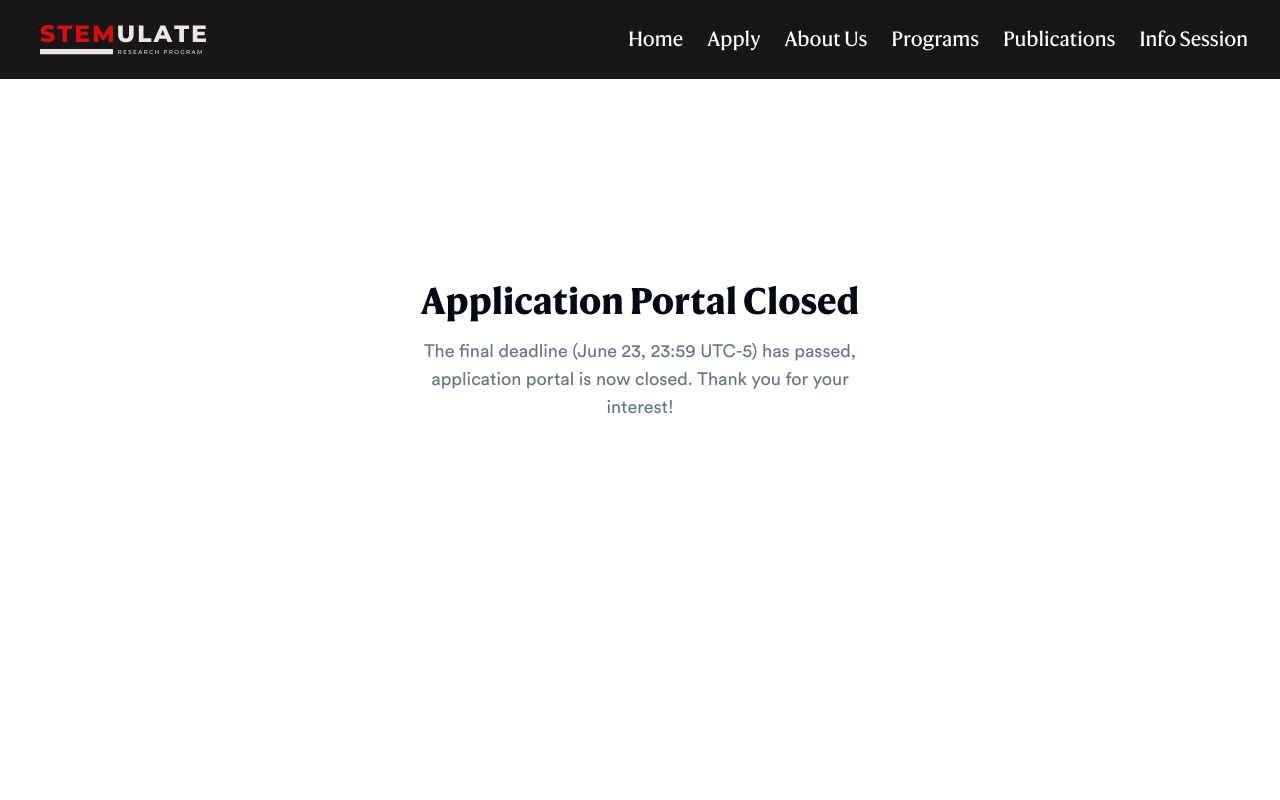
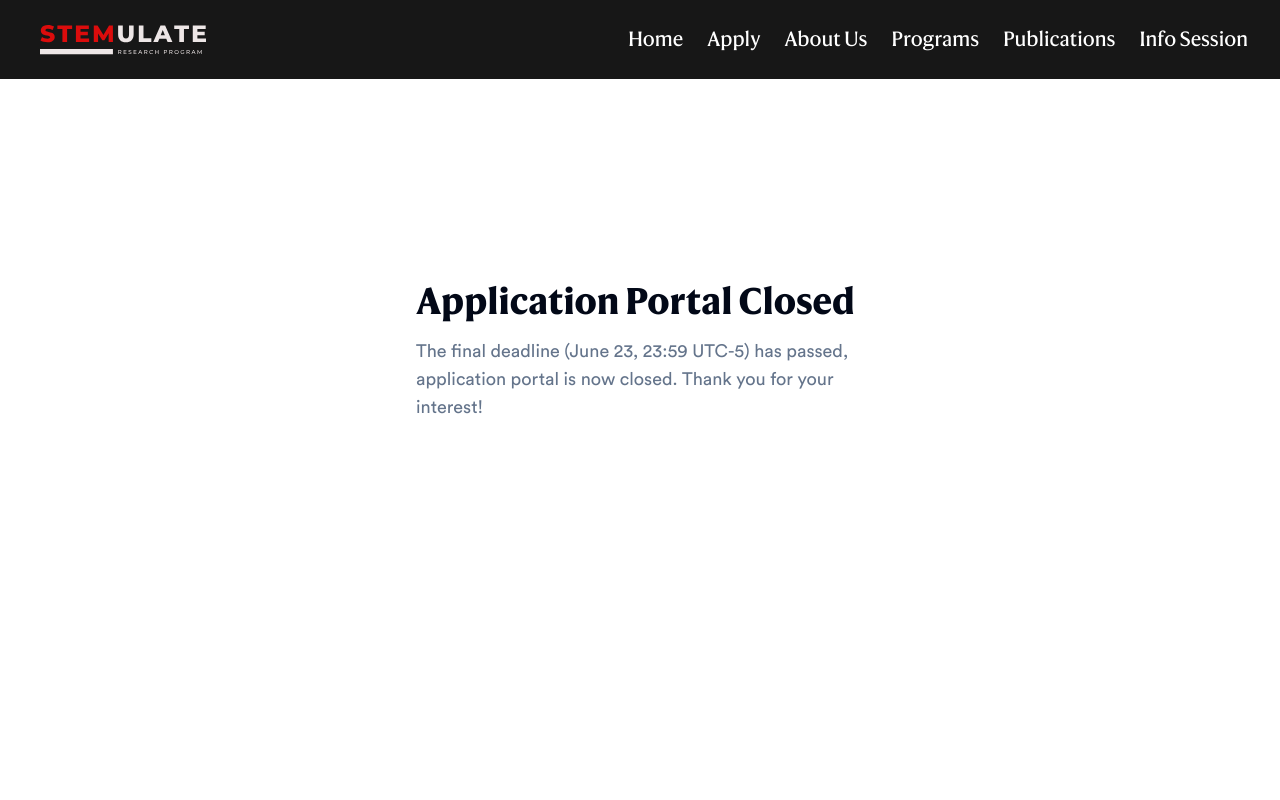
Before and after one commit to compendium-tech/stemulateprogram.com, a React (Vite) app: page /apply in a window 1280 px wide. Shown: the top 800 px of the page. Built offline with nearby package versions, Linux system fonts and the light colour scheme; what javascript-time-ago would draw is missing.

Commit message:
Fix centered text

```diff
--- a/src/components/application/application-form.tsx
+++ b/src/components/application/application-form.tsx
@@ -492,7 +492,7 @@ export const ApplicationForm = () => {
   if (new Date() > new Date("2025-06-23T23:59:59-05:00")) {
     return (
       <div className="flex flex-col items-center justify-center h-[60vh] space-y-6">
-        <div className="text-center">
+        <div>
           <h1 className="font-serif text-3xl md:text-4xl font-semibold mb-4">
             Application Portal Closed
           </h1>
```
